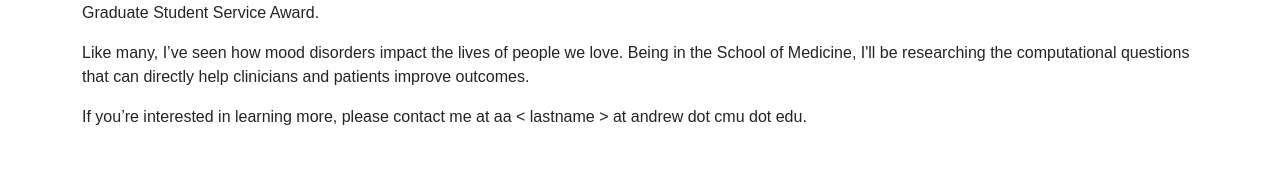
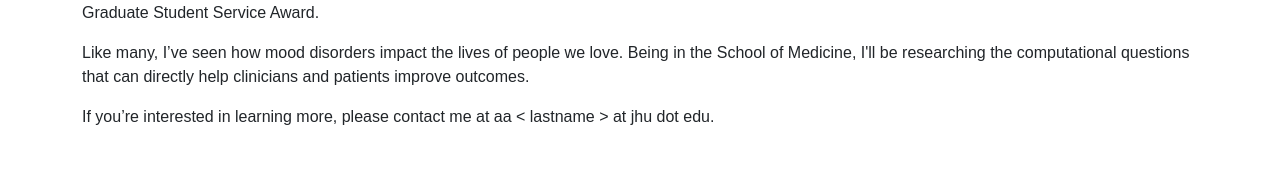
Before and after one commit to Ananya-Joshi/ananya-joshi.github.io, a Jekyll site: the page built from index.md, in a window 1280 px wide. Shown: the part 799-989 px from the top of the page. Built offline with Jekyll 4.4.1, drawn with Linux system fonts in a browser that asks for light colours.

Commit message:
Update index.md

```diff
--- a/index.md
+++ b/index.md
@@ -34,4 +34,4 @@ I received my Ph.D. and M.S. in Computer Science from Carnegie Mellon University
 Like many, I’ve seen how mood disorders impact the lives of people we love. Being in the School of Medicine, I'll be researching the computational questions that can directly help clinicians and patients  improve outcomes.
 </p>
 
-If you're interested in learning more, please contact me at aa < lastname >  at andrew dot cmu dot edu.
+If you're interested in learning more, please contact me at aa < lastname >  at jhu dot edu.
```
